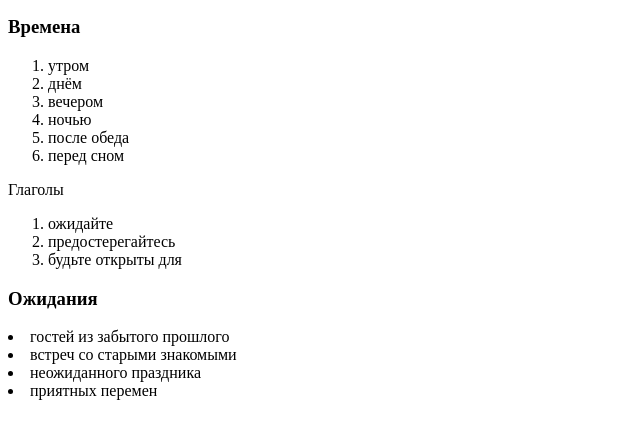
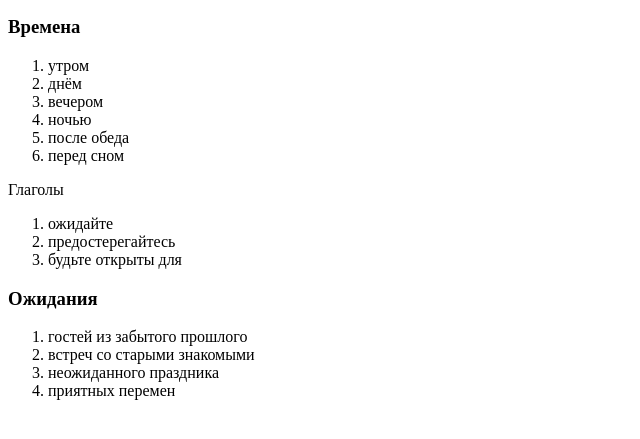
Before and after one commit to AlucardDos/MiniScripts, a plain HTML site: page about.html in a window 1280 px wide. Shown: the part 69-508 px from the top of the page, without its empty margins (0-640 px from the left). Drawn offline with Linux system fonts and the light colour scheme.

Commit message:
Add files via upload

```diff
--- a/about.html
+++ b/about.html
@@ -1 +1 @@
-<html><head><meta charset='utf-8'><title>О реализации</title></head><body><h1>О реализации</h1><img source=goroskope.jpg</img><h3>Времена</h3><ol><li>утром</li><li>днём</li><li>вечером</li><li>ночью</li><li>после обеда</li><li>перед сном</li></ol></h3>Глаголы</h3><ol><li>ожидайте</li><li>предостерегайтесь</li><li>будьте открыты для</li></ol><h3>Ожидания</h3><li>гостей из забытого прошлого</li><li>встреч со старыми знакомыми</li><li>неожиданного праздника</li><li>приятных перемен</li></ol></body></html>
+<html><head><meta charset='utf-8'><title>О реализации</title></head><body><h1>О реализации</h1><img source=goroskope.jpg</img><h3>Времена</h3><ol><li>утром</li><li>днём</li><li>вечером</li><li>ночью</li><li>после обеда</li><li>перед сном</li></ol></h3>Глаголы</h3><ol><li>ожидайте</li><li>предостерегайтесь</li><li>будьте открыты для</li></ol><h3>Ожидания</h3><ol><li>гостей из забытого прошлого</li><li>встреч со старыми знакомыми</li><li>неожиданного праздника</li><li>приятных перемен</li></ol></body></html>
```
